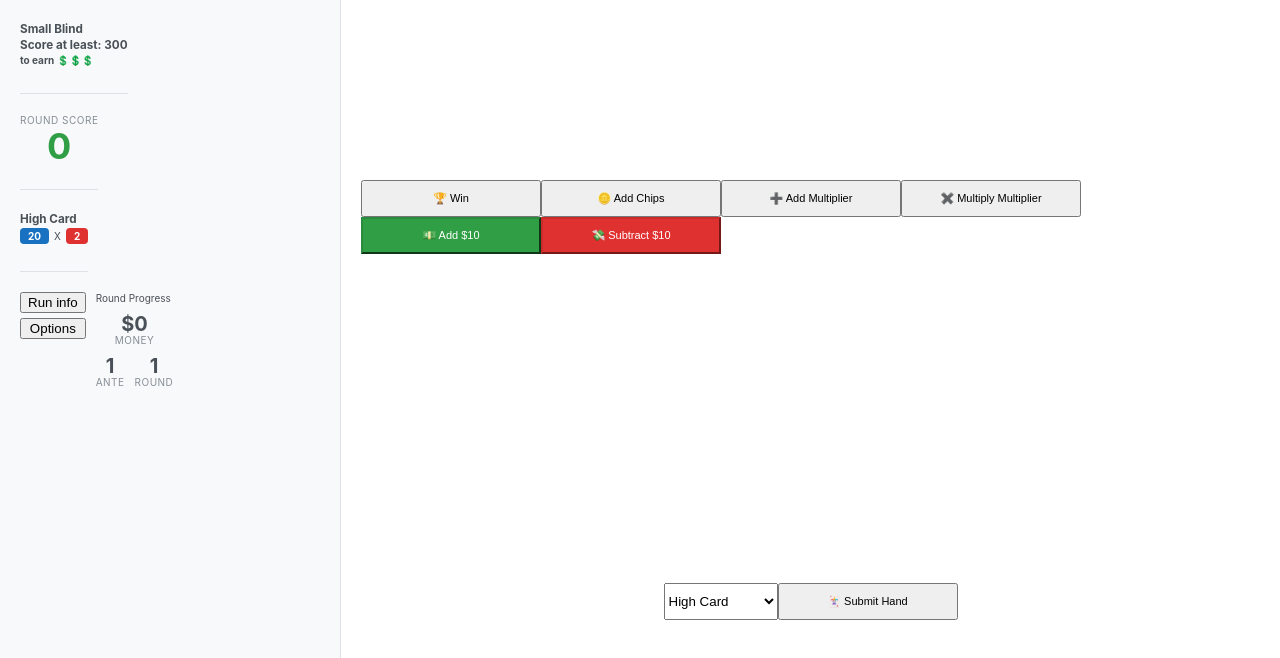
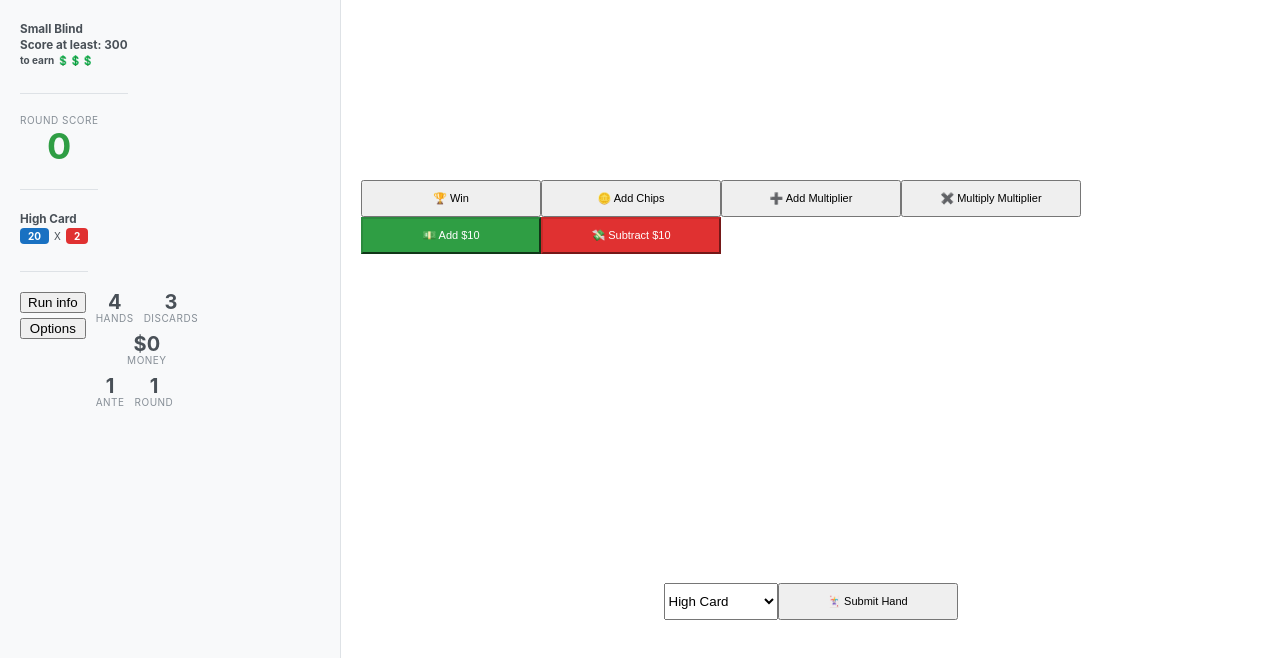
Before and after one commit to oreoshake-s-team/browslatro, a React (Create React App) app: page / in a window 1280 px wide. Shown: the top 658 px of the page. Built offline with nearby package versions, Linux system fonts and the light colour scheme; the HTML template or start-up script is replaced by a standard one.

Commit message:
add winning and losing

```diff
--- a/src/App.tsx
+++ b/src/App.tsx
@@ -1,6 +1,6 @@
 import { useState } from "react";
 import type { Blind, Hand } from "./types";
-import { HANDS } from "./constants";
+import { HANDS, BASE_CHIPS, BLIND_MULTIPLIERS } from "./constants";
 import Game from "./components/Game";
 import Sidebar from "./components/Sidebar";
 
@@ -13,6 +13,10 @@ function App() {
   const [multiplier, setMultiplier] = useState(2);
   const [roundScore, setRoundScore] = useState(0);
   const [selectedHand, setSelectedHand] = useState<Hand>(HANDS[0]);
+  const [remainingHands, setRemainingHands] = useState(4);
+  const [remainingDiscards, setRemainingDiscards] = useState(3);
+
+  const requiredScore = BASE_CHIPS[ante - 1] * BLIND_MULTIPLIERS[blind - 1];
 
   function handleWin() {
     setRound((prev) => prev + 1);
@@ -23,6 +27,9 @@ function App() {
       setAnte((prev) => prev + 1);
       setBlind(1);
     }
+    setRoundScore(0);
+    setRemainingHands(4);
+    setRemainingDiscards(3);
   }
 
   function handleReset() {
@@ -44,10 +51,30 @@ function App() {
     setMultiplier((prev) => prev * factor);
   }
 
+  function loseGame() {
+    alert("Game Over! Try again.");
+    handleReset();
+  }
+
   function submitHand() {
-    setRoundScore((prev) => prev + chips * multiplier);
+    const newRoundScore = roundScore + chips * multiplier;
+    setRoundScore(newRoundScore);
     setChips(20);
     setMultiplier(2);
+
+    console.log("New round score:", newRoundScore);
+    console.log("Required score:", requiredScore);
+    if (newRoundScore >= requiredScore) {
+      console.log("You win this round!");
+      handleWin();
+      return;
+    }
+
+    if (remainingHands > 1) {
+      setRemainingHands((prev) => prev - 1);
+    } else {
+      loseGame();
+    }
   }
 
   return (
@@ -60,7 +87,10 @@ function App() {
         chips={chips}
         multiplier={multiplier}
         roundScore={roundScore}
+        requiredScore={requiredScore}
         selectedHand={selectedHand}
+        remainingHands={remainingHands}
+        remainingDiscards={remainingDiscards}
         handleReset={handleReset}
       />
       <Game
--- a/src/components/Round.tsx
+++ b/src/components/Round.tsx
@@ -2,16 +2,12 @@ import type { Blind, BlindValuesMap } from "../types";
 
 interface RoundProps {
   blind: Blind;
-  ante: number;
   roundScore: number;
+  requiredScore: number;
   BlindValues: BlindValuesMap;
 }
 
-const BASE_CHIPS = [300, 800, 2000, 5000, 11000, 20000, 35000, 50000] as const;
-const BLIND_MULTIPLIERS = [1, 1.5, 2] as const;
-
-function Round({ blind, ante, BlindValues, roundScore }: RoundProps) {
-  const requiredScore = BASE_CHIPS[ante - 1] * BLIND_MULTIPLIERS[blind - 1];
+function Round({ blind, BlindValues, roundScore, requiredScore }: RoundProps) {
   const award = "💲".repeat(2 + blind);
 
   return (
--- a/src/components/RoundProgress.tsx
+++ b/src/components/RoundProgress.tsx
@@ -1,5 +1,21 @@
-function RoundProgress() {
-  return <div>Round Progress</div>;
+interface RoundProgressProps {
+  remainingHands: number;
+  remainingDiscards: number;
+}
+
+function RoundProgress({ remainingHands, remainingDiscards }: RoundProgressProps) {
+  return (
+    <div className="round-progress">
+      <div className="stat">
+        <span className="stat-value">{remainingHands}</span>
+        <span className="stat-label">Hands</span>
+      </div>
+      <div className="stat">
+        <span className="stat-value">{remainingDiscards}</span>
+        <span className="stat-label">Discards</span>
+      </div>
+    </div>
+  );
 }
 
 export default RoundProgress;
--- a/src/components/Sidebar.tsx
+++ b/src/components/Sidebar.tsx
@@ -16,7 +16,10 @@ interface SidebarProps {
   chips: number;
   multiplier: number;
   roundScore: number;
+  requiredScore: number;
   selectedHand: Hand;
+  remainingHands: number;
+  remainingDiscards: number;
   handleReset: () => void;
 }
 
@@ -28,16 +31,19 @@ export default function Sidebar({
   chips,
   multiplier,
   roundScore,
+  requiredScore,
   selectedHand,
+  remainingHands,
+  remainingDiscards,
   handleReset,
 }: SidebarProps) {
   return (
     <div className="sidebar">
       <Round
         blind={blind}
-        ante={ante}
         BlindValues={BlindValues}
         roundScore={roundScore}
+        requiredScore={requiredScore}
       />
       <HandScore
         chips={chips}
@@ -50,7 +56,7 @@ export default function Sidebar({
           <Options onReset={handleReset} />
         </div>
         <div className="progress">
-          <RoundProgress />
+          <RoundProgress remainingHands={remainingHands} remainingDiscards={remainingDiscards} />
           <RunProgress ante={ante} round={round} money={money} />
         </div>
       </div>
--- a/src/constants.ts
+++ b/src/constants.ts
@@ -5,6 +5,9 @@ export const BlindValues: BlindValuesMap = {
   2: "Big Blind",
   3: "Boss Blind",
 };
+
+export const BASE_CHIPS = [300, 800, 2000, 5000, 11000, 20000, 35000, 50000] as const;
+export const BLIND_MULTIPLIERS = [1, 1.5, 2] as const;
 
 export const HANDS: ReadonlyArray<Hand> = [
   { label: "High Card", chips: 5, multiplier: 1 },
--- a/src/index.css
+++ b/src/index.css
@@ -24,6 +24,12 @@
 .win-button {
   padding: 10px 20px;
   font-size: 1.1rem;
+}
+
+.round-progress {
+  display: flex;
+  flex-direction: row;
+  gap: 1rem;
 }
 
 .submit-hand {
```
Also changed, not shown: 2 other files (tests, documents, lock files or other folders).
